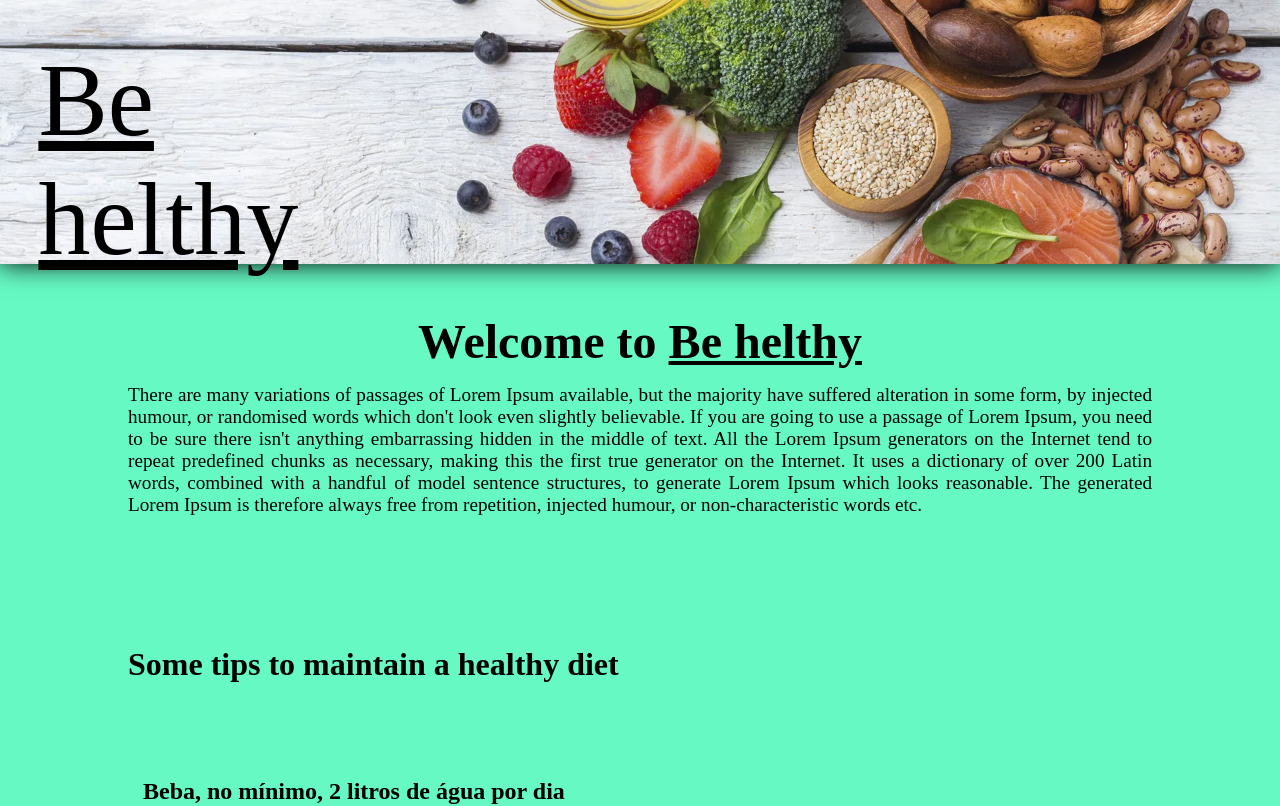
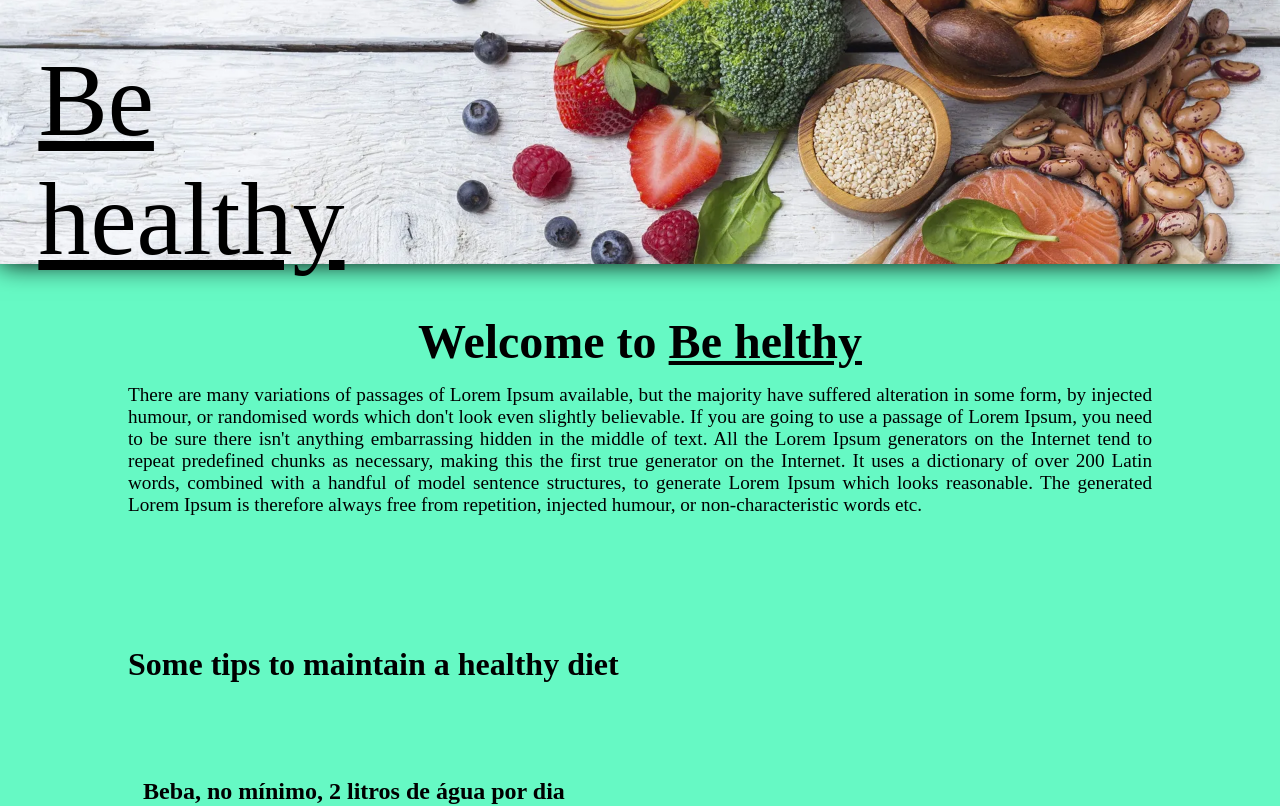
Before and after one commit to VTramon/Be-healthy, a Next.js app: page / in a window 1280 px wide. Shown: the top 806 px of the page. Built offline with nearby package versions, Linux system fonts and the light colour scheme; a web font is replaced by a local one.

Commit message:
Update index.tsx

```diff
--- a/src/components/Header/index.tsx
+++ b/src/components/Header/index.tsx
@@ -5,7 +5,7 @@ const Header: React.FC = () => {
     <header className={styles.header}>
       <div className={styles.contentHeader}>
         <img src="/background.webp" alt="imagem de alimentos saudaveis" />
-        <h1>Be helthy</h1>
+        <h1>Be healthy</h1>
       </div>
     </header>
   )
```
